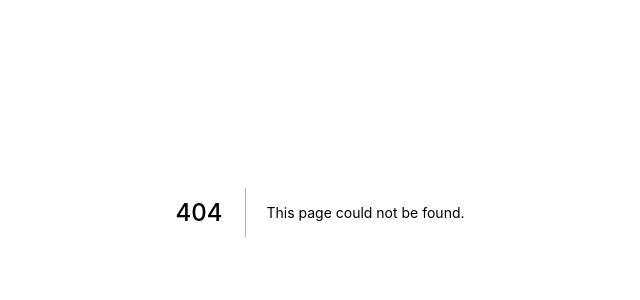
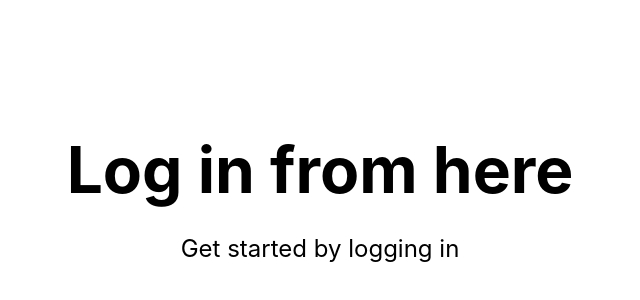
Before and after one commit to northamptonshire-county-council/FNBot-Back-office-client, a Next.js app: page /log-in in a window 1280 px wide. Before the commit this address had no page. Shown: the part 188-488 px from the top of the page, without its empty margins (320-960 px from the left). Built offline with nearby package versions, Linux system fonts and the light colour scheme.

Commit message:
adds initial redirect for log in flow

```diff
--- /dev/null
+++ b/pages/log-in.js
@@ -0,0 +1,45 @@
+import React from 'react'
+import Head from 'next/head'
+import styles from '../styles/Home.module.css'
+import Link from 'next/link'
+import { PublicClientApplication } from '@azure/msal-browser'
+
+
+const config = {
+  auth: {
+      clientId: '',
+      authority: `https://login.microsoftonline.com/`, // add directory id to the end
+      //redirectUri: "your_app_redirect_uri", //defaults to application start page
+      //postLogoutRedirectUri: "your_app_logout_redirect_uri"
+  }
+}
+
+const loginRequest = {
+  scopes: ["User.ReadWrite"]
+}
+
+let username = "";
+const myMsal = new PublicClientApplication(config);
+
+const sendUserToLogin = () => { myMsal.loginRedirect(loginRequest); }
+
+export default function LogIn() {
+  return (
+    <div className={styles.container}>
+      <Head>
+        <title>Log In</title>
+        <link rel="icon" href="/favicon.ico" />
+      </Head>
+
+      <main className={styles.main}>
+        <h1 className={styles.title}>
+          Log in from here
+        </h1>
+
+        <p className={styles.description}>
+          Get started by <Link href="#"><a onClick={sendUserToLogin}>logging in</a></Link>
+        </p>
+      </main>
+    </div>
+  )
+}
```
